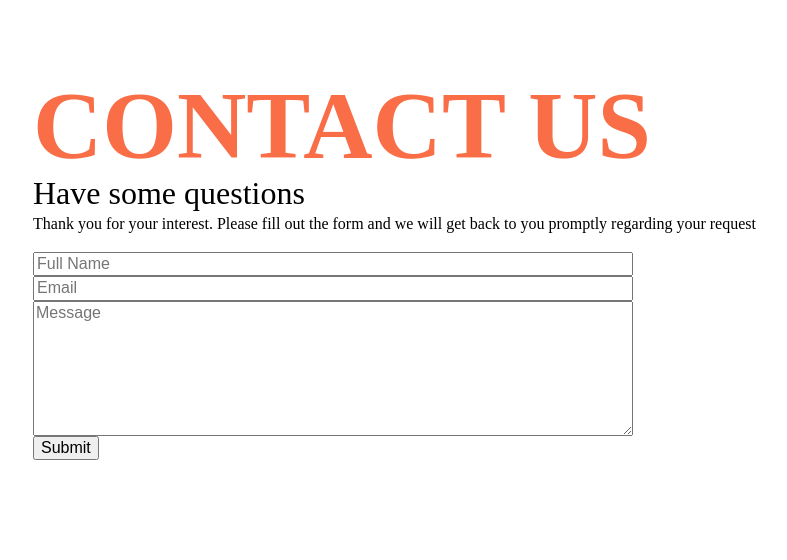
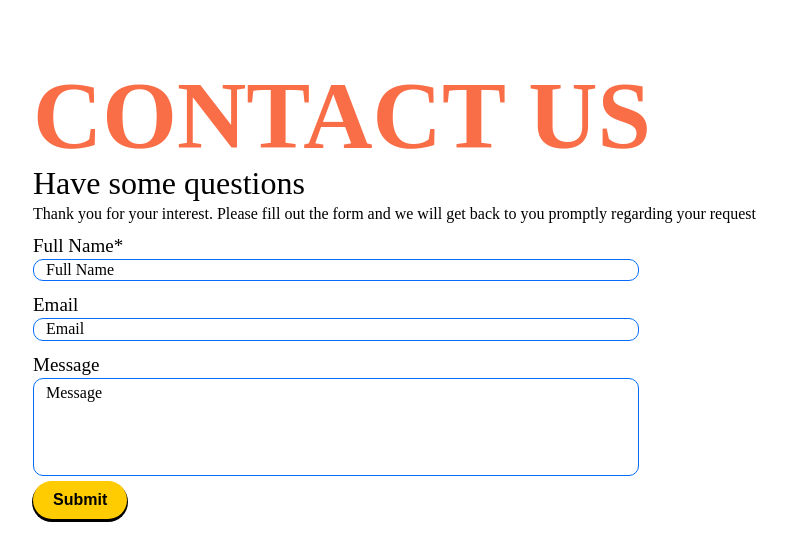
Before and after one commit to UoaWDCC/taitam-portal, a Next.js app: page / in a window 1280 px wide. Shown: the top 560 px of the page, without its empty margins (127-914 px from the left). Built offline with nearby package versions, Linux system fonts and the light colour scheme; what @linaria/core would draw is missing.

Commit message:
Added css for buttons and input fields

```diff
--- a/src/app/Pages/Contact.css
+++ b/src/app/Pages/Contact.css
@@ -4,14 +4,14 @@
   margin: 0;
   padding: 0;
   margin-left: 160px;
-  margin-top: 70px;
-
+  margin-top: 60px;
 }
 
 .form {
   display: flex;
   flex-direction: column;
   width: 600px;
+  margin-top: -20px;
 }
 
 .contact-info {
@@ -55,3 +55,58 @@
   color: #000000;
   margin-top: 0px;
 }
+
+.form-info {
+  font-family: "Poppins";
+  font-style: normal;
+  font-weight: 500;
+  font-size: 19px;
+  line-height: 28px;
+  display: flex;
+  align-items: center;
+  color: #000000;
+  margin-top: 10px;
+}
+
+.input {
+  border: 1px solid #056dfa;
+  border-radius: 10px;
+  margin-top: -20px;
+  width: 600px;
+  text-indent: 10px;
+  transition: box-shadow 0.3s ease;
+  resize: none;
+}
+
+.input:hover,
+.input:focus {
+  box-shadow: 0px 2px 0px 1px #1c74d9;
+}
+
+.input::placeholder {
+  font-family: "Poppins";
+  font-style: normal;
+  font-weight: 300;
+  font-size: 16px;
+  line-height: 24px;
+  color: #000000;
+}
+
+.button {
+  background: #ffcc01;
+  box-shadow: 0px 2px 0px 1px #000000;
+  border-radius: 20px;
+  padding: 10px 20px;
+  border: none;
+  color: black;
+  font-size: 16px;
+  font-weight: bold;
+  cursor: pointer;
+  position: relative;
+  margin-top: 5px;
+  transition: transform 0.2s ease-in-out;
+}
+
+.button:hover {
+  transform: scale(0.9);
+}
--- a/src/app/Pages/Contact.tsx
+++ b/src/app/Pages/Contact.tsx
@@ -1,6 +1,8 @@
 import React, { useState } from "react";
 import { useForm, SubmitHandler } from "react-hook-form";
 import "./Contact.css"; // import the CSS file
+import PoppinsRegular from '../../Fonts/Poppins-Regular.ttf';
+
 
 type Props = {};
 
@@ -27,12 +29,15 @@ export default function Contact({}: Props) {
       <div>
         <form>
           <div className="form">
-            <input placeholder="Full Name" name="Full Name" type="text" />
-            <input placeholder="Email" type="email" />
-            <textarea placeholder="Message" rows={7} />
+            <p className="form-info">Full Name*</p>
+            <input className = "input" placeholder="Full Name" name="Full Name" type="text" />
+            <p className="form-info">Email</p>
+            <input className = "input" placeholder="Email" type="email" />
+            <p className="form-info">Message</p>
+            <textarea className = "input" placeholder="Message" rows={5} />
 
             <div>
-              <button>Submit</button>
+              <button className="button">Submit</button>
             </div>
           </div>
         </form>
```
